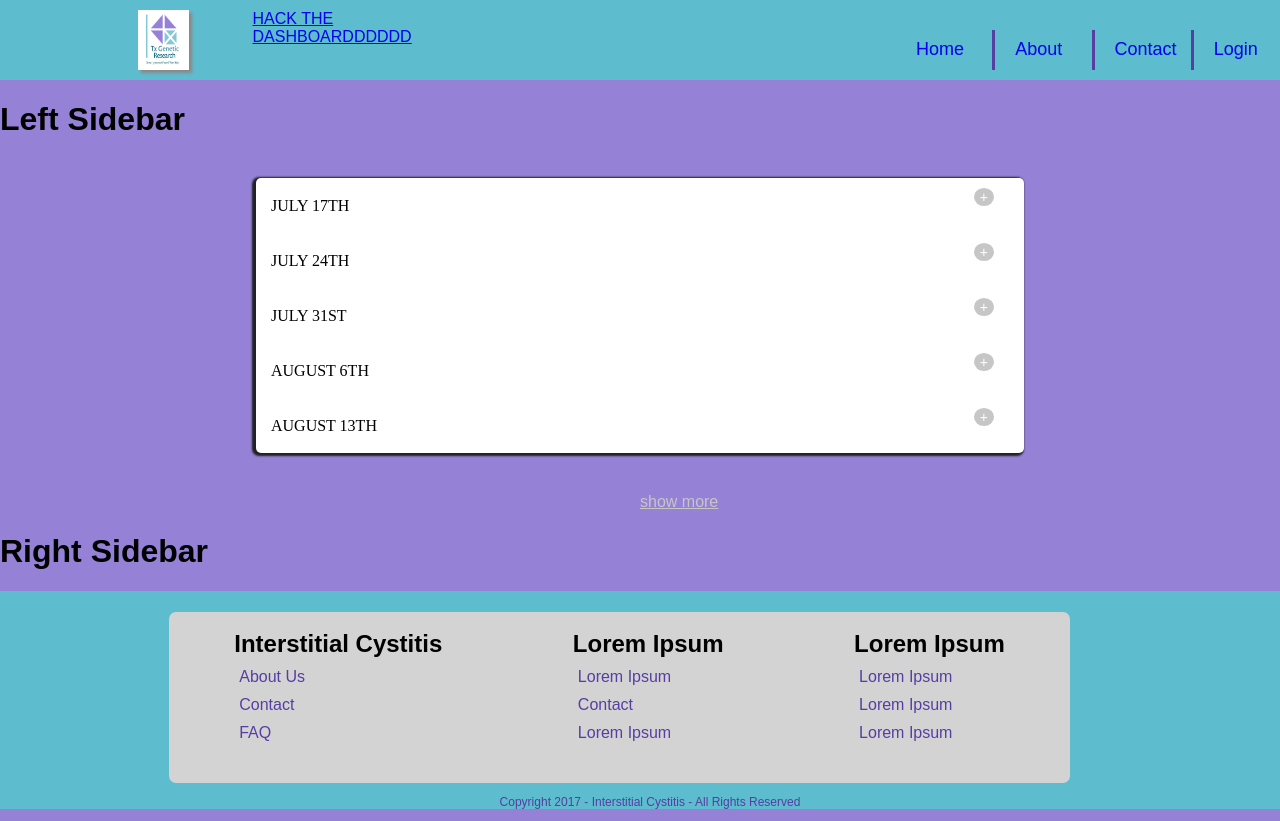
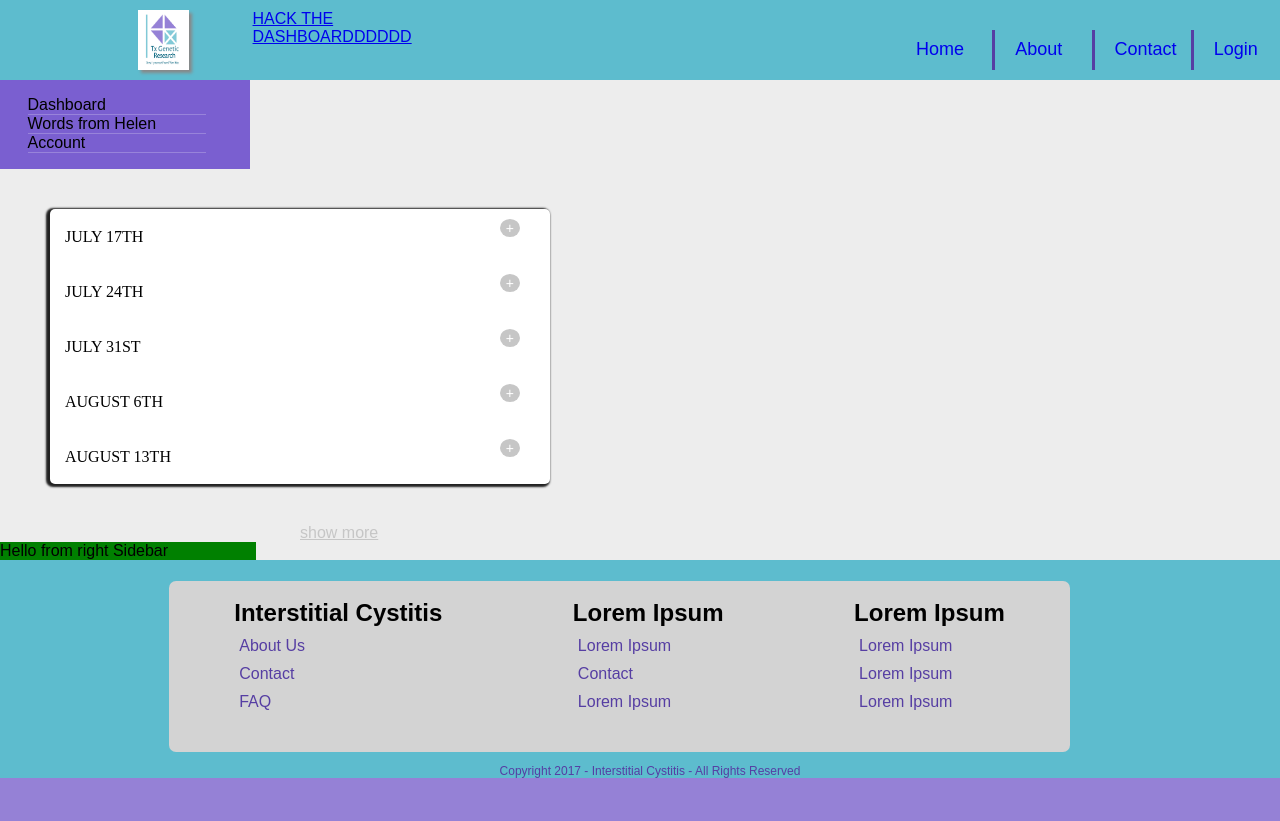
Before and after one commit to maftoun95/helenIC, a React (Create React App) app: page /UserDashboard in a window 1280 px wide. After the commit the page ends 800 px from the top, so only its background shows below. Built offline with nearby package versions, Linux system fonts and the light colour scheme; a web font is replaced by a local one.

Commit message:
adding leftSideBar and updating styles

```diff
--- a/src/components/CenterDashboard.jsx
+++ b/src/components/CenterDashboard.jsx
@@ -3,7 +3,7 @@ import Accordion from './Accordion';
 class CenterDashboard extends Component {
     render() {
         return (
-            <div>
+            <div className={this.props.className}>
                 <Accordion />
             </div>
         )
--- a/src/components/NavLink.jsx
+++ b/src/components/NavLink.jsx
@@ -2,7 +2,6 @@ import React from 'react';
 import { Link } from 'react-router-dom';
 
 const NavLink = (props) => {
-    console.log(props);
     return (<Link to={props.linkTo} style={props.style} className={props.className}>{props.link}</Link>)
 };
 
--- a/src/components/SidebarLeft.jsx
+++ b/src/components/SidebarLeft.jsx
@@ -2,6 +2,15 @@ import React, { Component } from 'react';
 
 export default class SidebarLeft extends Component {
     render(){
-        return <h1>Left Sidebar</h1>
+
+        return (
+          <div className={this.props.className}>
+            <ul>
+              <li>Dashboard</li>
+              <li>Words from Helen</li>
+              <li>Account</li>
+            </ul>
+          </div>
+        )
     }
 }
--- a/src/components/SidebarRight.jsx
+++ b/src/components/SidebarRight.jsx
@@ -2,6 +2,10 @@ import React, { Component } from 'react';
 
 export default class SidebarLeft extends Component {
     render(){
-        return <h1>Right Sidebar</h1>
+        return (
+          <div className={this.props.className}>
+            <div>Hello from right Sidebar</div>
+          </div>
+        )
     }
 }
--- a/src/components/homepage.css
+++ b/src/components/homepage.css
@@ -79,7 +79,7 @@
 
 .text {
     font-size: 32px;
-    font-family: cursive;
+    /*font-family: cursive;*/
     box-shadow: 3px 3px 3px #4B3A3A;
     overflow: hidden;
     padding: 0 10px;
--- a/src/pages/UserDashboard.css
+++ b/src/pages/UserDashboard.css
@@ -1,20 +1,38 @@
+:root{
+  --userDashHeight: 80%;
+}
 .userDashboard{
-    display: inline;
-    background: lime;
+    display: block;
+    background: #EDEDED;
 }
 
 .leftSidebar{
     background: red;
+    background-color: #7a5fd0;
+    display: inline-block;
+    width: 250px;
+    vertical-align: top;
 }
-
-.leftSidebar{
-    background: gold;
+.leftSidebar > ul{
+  list-style: none;
+  margin-left: -5%;
+}
+.leftSidebar > ul > li{
+  border-bottom: 1px solid #9883DA;
+  width: 80%;
 }
 
 .rightSidebar{
+    vertical-align: top;
     background: green;
+    display: inline-block;
+    width: 20%;
 }
 
+.centerConsole{
+  vertical-align: top;
+  width: 600px;
+}
 .accordion-container {
     width: 60%;
     min-width: 500px;
@@ -28,7 +46,6 @@
 .answer, .summary {
     display: inline-block;
 }
-
 
 .summary {
     font-family: 'Josefin Slab', serif;
```
